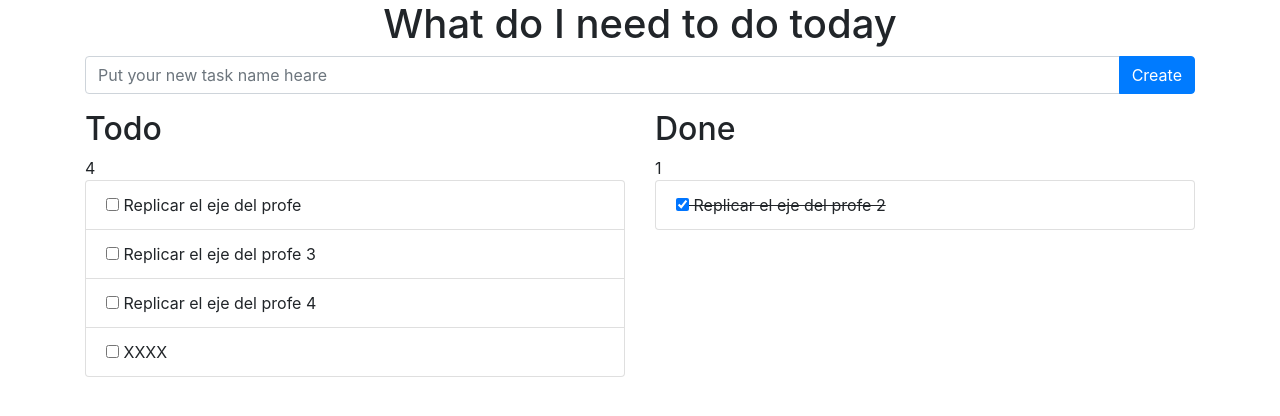
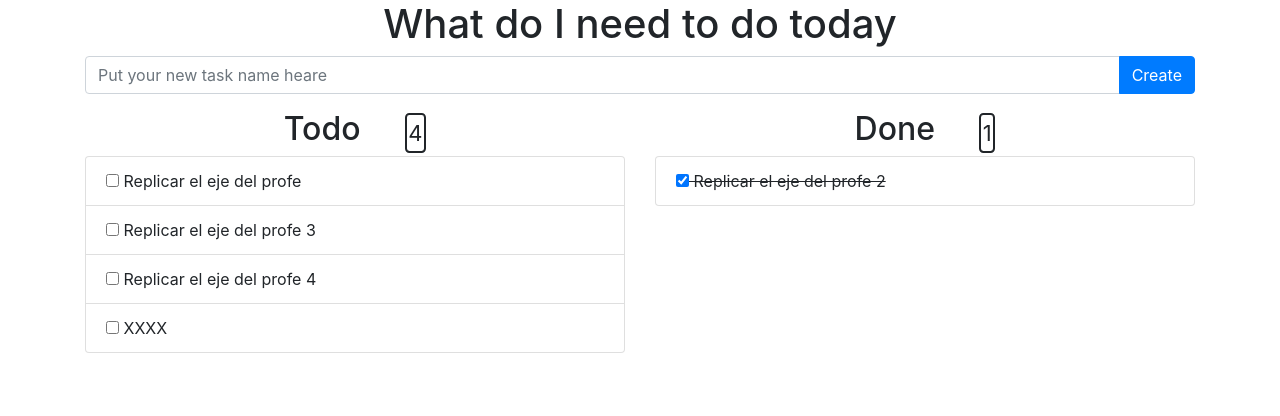
Before and after one commit to koorban/todolist, a plain HTML site: page index.html in a window 1280 px wide. Drawn offline with nearby package versions, Linux system fonts and the light colour scheme.

Commit message:
added styling for span count

```diff
--- a/src/style/main.css
+++ b/src/style/main.css
@@ -15,3 +15,18 @@ header {
   margin-bottom: 5em;
   background-color: red
 }
+
+.count-flex{
+  display: flex;
+  justify-content: center;
+  align-items: center;
+}
+
+.todo-count-style {
+  font-size: 22px;
+  margin-left: 2em;
+  border-style: solid;
+  border-radius: 0.2em;
+  padding: 0.08em;
+  border-width: 2px;
+}
```
